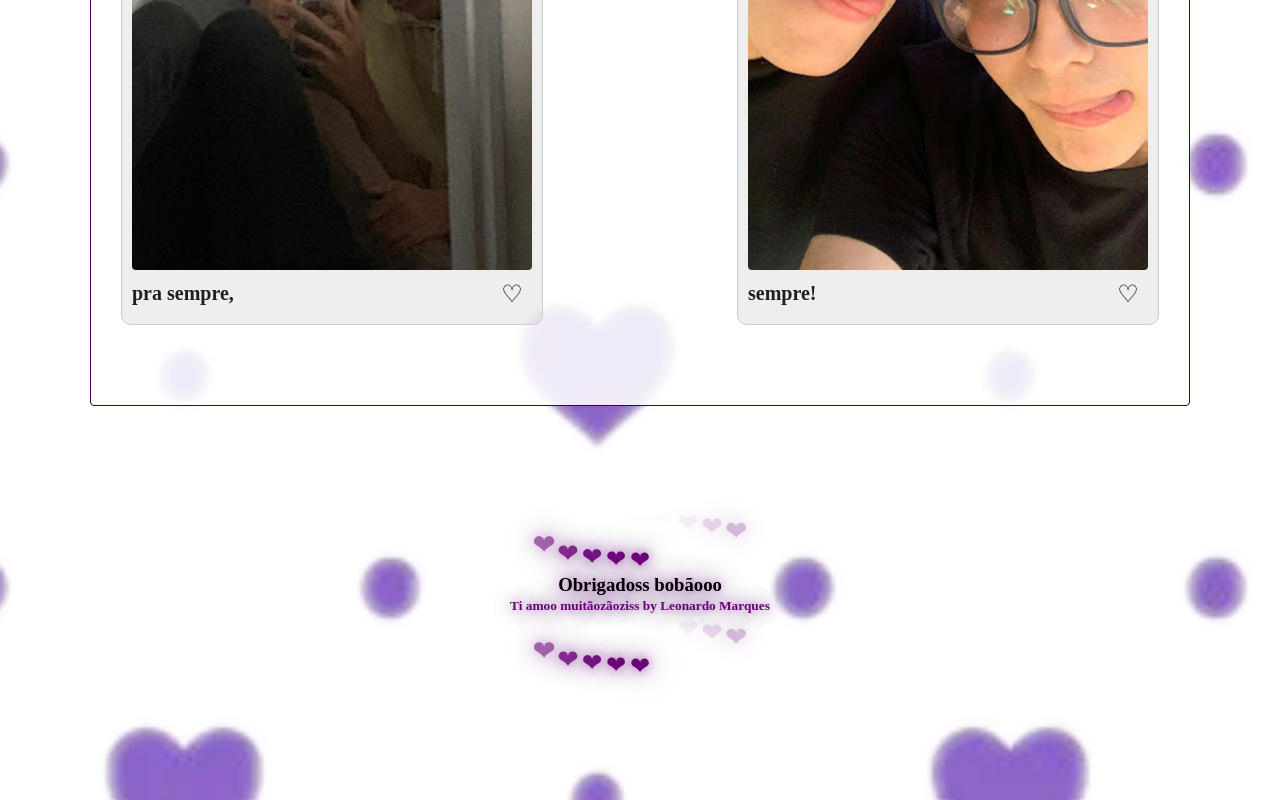
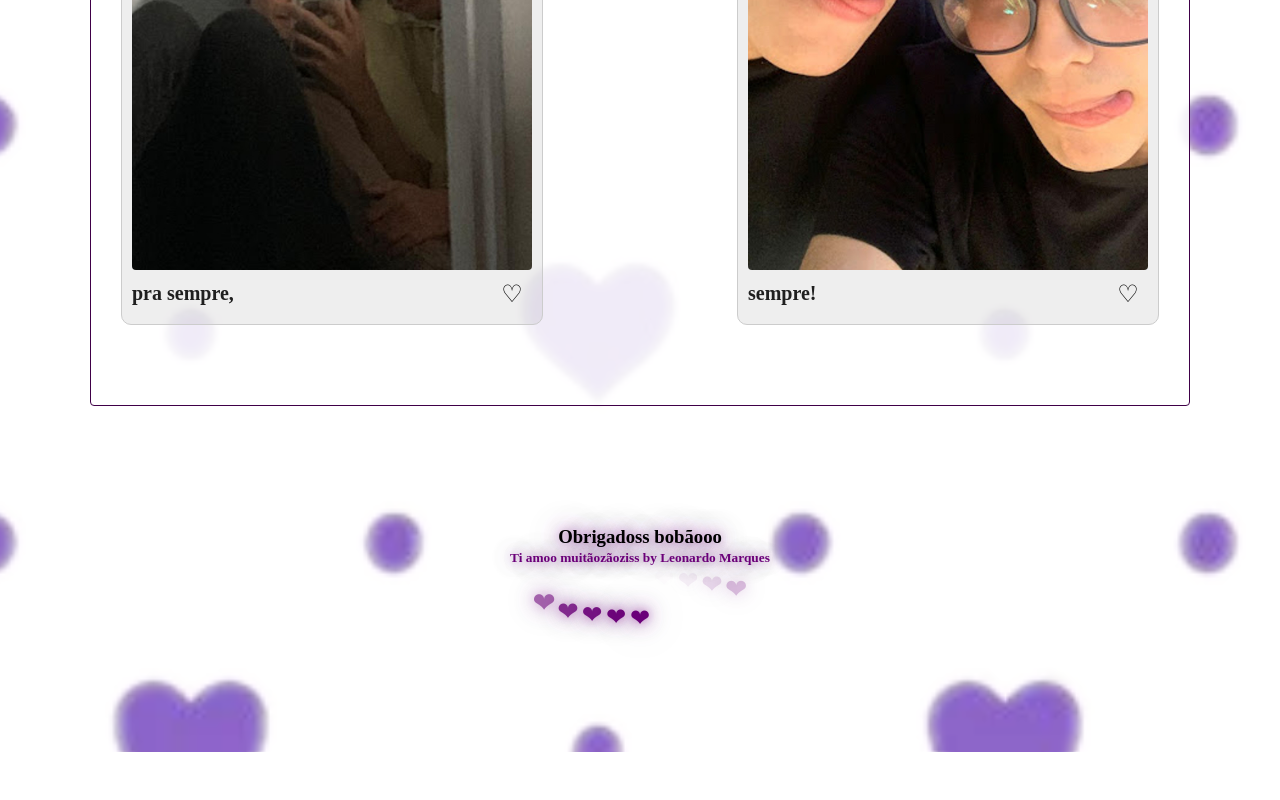
Before and after one commit to LeonardoMarques7/LoveYOU_VF, a plain HTML site: page index.html in a window 1280 px wide. Shown: the part 2589-3389 px from the top of the page. After the commit the page ends 3341 px from the top, so only its background shows below. Drawn offline with Linux system fonts and the light colour scheme.

Commit message:
Alteration Footer

```diff
--- a/index.html
+++ b/index.html
@@ -209,17 +209,6 @@
             </section>
         </main>
         <footer>
-            <div class="hearts-container">
-                <span>&#10084;</span>
-                <span>&#10084;</span>
-                <span>&#10084;</span>
-                <span>&#10084;</span>
-                <span>&#10084;</span>
-                <span>&#10084;</span>
-                <span>&#10084;</span>
-                <span>&#10084;</span>
-                <span>&#10084;</span>
-            </div>
             <h3>Obrigadoss bobãooo</h3>
             <small class="sm-2">Ti amoo muitãozãoziss by Leonardo Marques</small
             ><br /><br />
```
